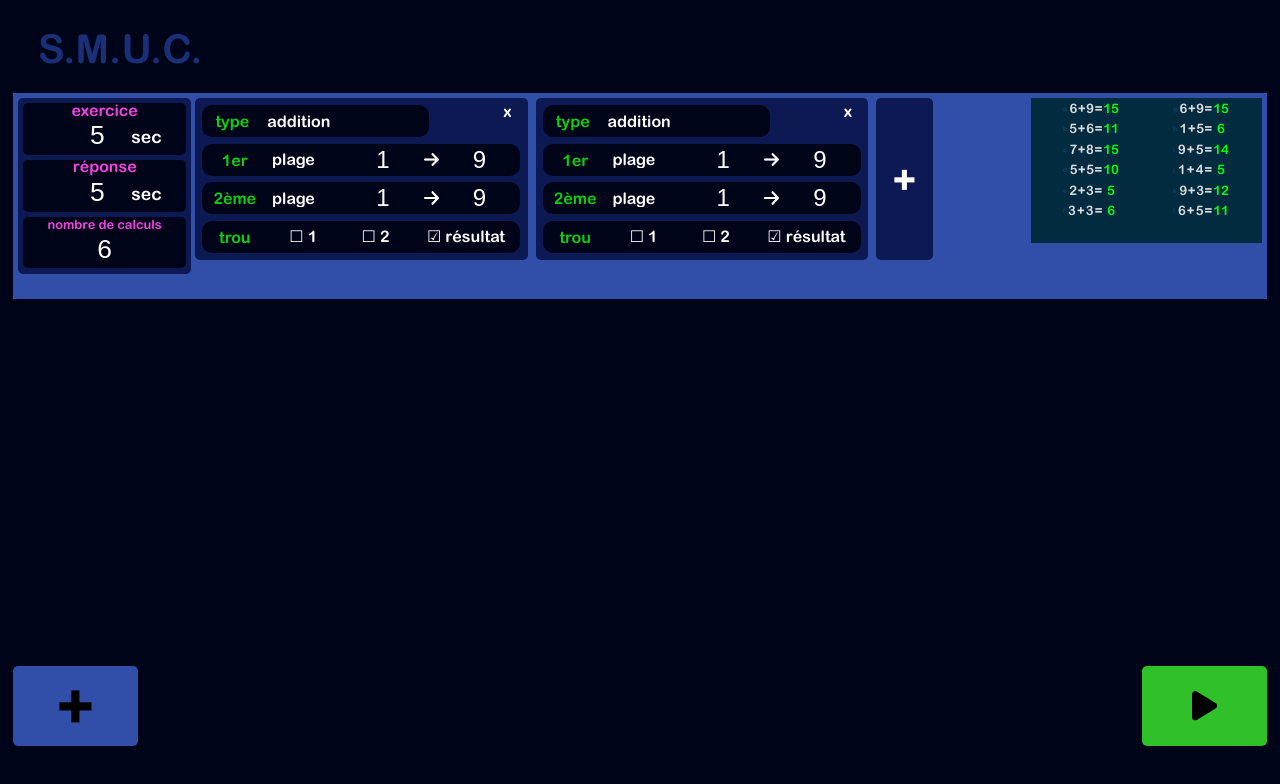
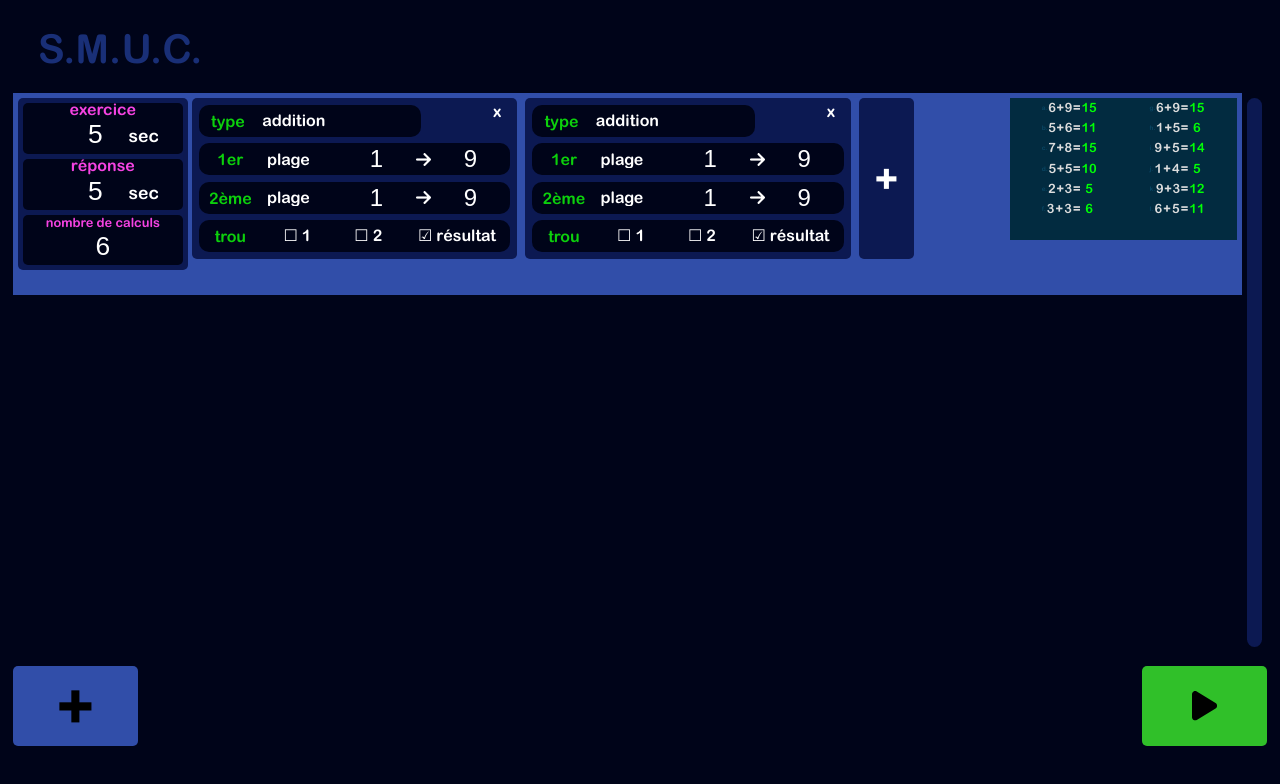
Before and after one commit to RemiGirard/calculs, a React (Vite) app: page / in a window 1280 px wide. Shown: the top 784 px of the page. Built offline with nearby package versions, Linux system fonts and the light colour scheme.

Commit message:
feat(generateExercices): scrollbar

```diff
--- a/src/Calcul.tsx
+++ b/src/Calcul.tsx
@@ -6,7 +6,7 @@ import Config from './routes/Config';
 import GenerateExercices from './routes/GenerateExercices';
 import Game from './routes/Game';
 import GameOver from './routes/GameOver';
-import { PageName, ConfigInterface, ExerciceConfig } from './routes/GenerateExercice.types';
+import { PageName, ConfigInterface, ExerciceConfig } from './routes/ExerciceConfig.types';
 import { Exercice } from './routes/Exercice.type';
 import dictionary from './dictionary.json';
 
@@ -23,35 +23,9 @@ const Calcul = () => {
     displayLetterId: true,
   });
 
-  const defaultExercice: ExerciceConfig = {
-    questionTime: isDevEnv ? 5 : 180,
-    answerTime: isDevEnv ? 5 : 60,
-    equationCount: 6,
-    columns: [{
-      type: 'addition',
-      1: {
-        type: 'range',
-        min: 1,
-        max: 9,
-      },
-      2: {
-        type: 'range',
-        min: 1,
-        max: 9,
-      },
-      answer: {
-        1: false,
-        2: false,
-        result: true,
-      }
-    }],
-  };
+  const [exercices, setExercices] = useState<Exercice[]>([]);
+  const numberOfCalcul = exercices.reduce((acc, exercice) => acc + exercice.columns[0].length, 0);
 
-  const [sessionConfig, setSessionConfig] = useState<ExerciceConfig[]>([defaultExercice]);
-
-  const [exercices, setExercices] = useState<Exercice[]>([]);
-
-  const numberOfCalcul = exercices.reduce((acc, exercice) => acc + exercice.columns[0].length, 0);
   return (
     <Switch expression={currState}>
       <Case value={'config'}>
@@ -68,8 +42,6 @@ const Calcul = () => {
         <GenerateExercices
           title={dictionary.titles.generateExercices}
           {...{
-            sessionConfig,
-            setSessionConfig,
             setGameStarted,
             setExercices,
             config,
--- a/src/components/molecules/inputs/ColumnInput.tsx
+++ b/src/components/molecules/inputs/ColumnInput.tsx
@@ -1,7 +1,7 @@
 import { useRef, useState } from "react";
 import { ColumnInputWrapper } from "./ColumnInput.style";
 import { Case, Switch } from "../../../utils/Switch";
-import { NumberTypes } from "../../../routes/GenerateExercice.types";
+import { NumberTypes } from "../../../routes/ExerciceConfig.types";
 import Arrow from '../../../assets/arrow.png';
 import dictionaryTyped from '../../../dictionary.json';
 
--- a/src/hooks/useGenerator.tsx
+++ b/src/hooks/useGenerator.tsx
@@ -1,7 +1,7 @@
 import { useReducer } from "react";
 
 import { Column, EquationInterface, Exercice, ModuloResult } from "../routes/Exercice.type";
-import { ColumnConfig, ExerciceConfig, NumberConfig } from "../routes/GenerateExercice.types";
+import { ColumnConfig, ExerciceConfig, NumberConfig } from "../routes/ExerciceConfig.types";
 import { getRandomItemOfArray, shuffleArray } from "../utils/utils";
 
 export const mathFunctions = {
--- /dev/null
+++ b/src/routes/ExerciceConfig.types.ts
@@ -0,0 +1,63 @@
+import { Exercice } from "./Exercice.type";
+
+export type PageName = 'config'|'generateExercices'|'started'|'finish';
+
+export type MinMax = {min: number, max: number}
+
+export const calcTypes = [
+  "addition",
+  "positiveSoustraction",
+  "multiplication",
+  "division",
+  "intDivision",
+  "modulo",
+] as const;
+
+export type CalcType = typeof calcTypes[number];
+
+export const NumberTypes = [
+  'fix',
+  'range',
+  'rangeTens',
+];
+
+export type NumberType = typeof NumberTypes[number];
+
+export type Field = {
+  name: string,
+  field: 'groups'|'calcType'|'number'|'select'|'time',
+  choices?: any[]
+  default?: any,
+}
+
+export type Columns = Field[]
+
+export interface ConfigInterface {
+  displayLetterId: boolean,
+}
+
+export interface NumberConfig {
+  type: NumberType,
+  min?: number,
+  max?: number,
+  fix?: number,
+}
+
+export interface ColumnConfig {
+  type: CalcType,
+  1: NumberConfig,
+  2: NumberConfig,
+  answer: {
+    1: boolean,
+    2: boolean,
+    result: boolean,
+  },
+}
+
+export interface ExerciceConfig {
+  questionTime: number,
+  answerTime: number,
+  equationCount: number,
+  columns: ColumnConfig[],
+  equations?: Exercice[],
+}
--- a/src/routes/GenerateExercices.style.tsx
+++ b/src/routes/GenerateExercices.style.tsx
@@ -8,7 +8,15 @@ export const GenerateExercicesWrapper = styled.div`
   font-family: 'arial-rounded-mt-bold';
 `;
 
-export const Title = styled.div`
+export const TopBar = styled.div`
+  width: 98%;
+  height: 10%;
+  margin: 1%;
+  margin-top: 0%;
+`;
+
+export const Title = styled.div<{$titleLength: number}>`
+  width: ${props => props.$titleLength*1.6}%;
   color: ${colors.blueShades[3]};
   font-size: 2.5em;
   padding: 2%;
--- a/src/routes/GenerateExercices.tsx
+++ b/src/routes/GenerateExercices.tsx
@@ -1,12 +1,19 @@
-import { useEffect, useState } from "react";
+import { useEffect, useRef, useState } from "react";
 
 import Input from "../components/molecules/inputs/Input";
 import ColumnInput from "../components/molecules/inputs/ColumnInput";
 import ColumnCloseCross from "../components/molecules/ColumnCloseCross";
 import BigActionButton from "../components/molecules/buttons/BigActionButton";
 import useGenerator from "../hooks/useGenerator";
-import { GenerateExercicesWrapper, Title, ColumnsConfigWrapper, ExerciceConfigWrapper, TimeConfigWrapper } from "./GenerateExercices.style";
-import { ExerciceConfig, calcTypes } from "./GenerateExercice.types";
+import {
+  GenerateExercicesWrapper,
+  Title,
+  ColumnsConfigWrapper,
+  ExerciceConfigWrapper,
+  TimeConfigWrapper,
+  TopBar,
+} from "./GenerateExercices.style";
+import { ExerciceConfig, calcTypes } from "./ExerciceConfig.types";
 import Play from '../assets/Play';
 import Save from '../assets/Save';
 import Trash from '../assets/Trash';
@@ -70,7 +77,11 @@ const GenerateExercices = ({title, setGameStarted, setExercices, config}: any) =
 
   useEffect(() => {
     sessionConfig.forEach((exerciceConfig, index) => {
-      generatorRequest({type: 'generate exercice', exerciceIndex: index, exerciceConfig: exerciceConfig});
+      generatorRequest({
+        type: 'generate exercice',
+        exerciceIndex: index,
+        exerciceConfig: exerciceConfig,
+      });
     });
   }, [sessionConfig]);
 
@@ -135,49 +146,114 @@ const GenerateExercices = ({title, setGameStarted, setExercices, config}: any) =
     return () => window.removeEventListener("resize", handleResize);
   },[])
 
+  // handle scroll bar, too complicated for just a scroll bar ?
+  const [exercicesWindowWidth, setExercicesWindowWidth] = useState(0);
+  const exercicesWindowRef = useRef<HTMLDivElement>(null);
+  useEffect(() => {
+    exercicesWindowRef.current
+    ? setExercicesWindowWidth(exercicesWindowRef.current?.offsetHeight)
+    : 0
+  ;
+  }, [exercicesWindowRef, exercices]);
+
+  const [exercicesWidth, setExercicesWidth] = useState(0);
+  const exercicesRef = useRef<HTMLDivElement>(null);
+  useEffect(() => {
+    exercicesRef.current
+    ? setExercicesWidth(exercicesRef.current?.scrollHeight)
+    : 0
+  ;
+  }, [exercicesRef, exercices]);
+
+  const [scrollExercices, setScrollExercices] = useState<number>(0);
+
+  const scrollEvent = (e: any) => {
+    const target = e.target as HTMLTextAreaElement;
+    setScrollExercices(target.scrollTop);
+  }
 
   return (<GenerateExercicesWrapper>
-      <div style={{width: '98%', height: '10%', margin:'1%', marginTop: '0%'}}>
-        <Title style={{width: (title.length*1.6).toString() +  '%'}}>
+      <TopBar>
+        <Title $titleLength={title.length}>
           {title}
         </Title>
-      </div>
-      <div style={{width: '98%', margin: '1%', overflow: 'scroll', height: '70%'}}>
+      </TopBar>
+      <div ref={exercicesWindowRef} style={{width: '98%', margin: '1%', overflow: 'scroll', height: '70%', display: 'flex', flexDirection: 'row'}}>
+        <div ref={exercicesRef} onScroll={scrollEvent} style={{width: '98%', height: '98%', overflow: 'scroll'}}>
           {sessionConfig.map((exercice: ExerciceConfig, exerciceIndex: number) => {
             const numberOfTimeInput = 3;
             const heightOfTimeInput = (97/numberOfTimeInput)*0.97+'%';
             return (<ExerciceConfigWrapper key={exerciceIndex} $iseven={exerciceIndex % 2 === 0}>
-            <div style={{width: '15%', height: '100%', marginRight: '0.3%', display: 'flex', flexDirection: 'column'}}>
+              <div style={{
+                width: '15%',
+                height: '100%',
+                marginRight: '0.3%',
+                display: 'flex',
+                flexDirection: 'column',
+              }}>
                 <TimeConfigWrapper> {/* times and number */}
                   <Input
                     label={dictionary.fields.questionTime}
                     value={exercice.questionTime}
-                  setValue={(newValue: string) => {updateExercice({exerciceIndex, keyToChange: 'questionTime', newValue})}}
+                    setValue={(newValue: string) => {updateExercice({
+                      exerciceIndex,
+                      keyToChange: 'questionTime',
+                      newValue,
+                    })}}
                     unit='sec'
                     style={{height: heightOfTimeInput}}
                   />
                   <Input
                     label={dictionary.fields.answerTime}
                     value={exercice.answerTime}
-                  setValue={(newValue: string) => {updateExercice({exerciceIndex, keyToChange: 'answerTime', newValue})}}
+                    setValue={(newValue: string) => {updateExercice({
+                      exerciceIndex,
+                      keyToChange: 'answerTime',
+                      newValue,
+                    })}}
                     unit='sec'
                     style={{height: heightOfTimeInput}}
                   />
                   <Input
                     label={dictionary.fields.calcNumber}
                     value={exercice.equationCount}
-                  setValue={(newValue: string) => {updateExercice({exerciceIndex, keyToChange: 'equationCount', newValue: Number(newValue)})}}
+                    setValue={(newValue: string) => {updateExercice({
+                      exerciceIndex,
+                      keyToChange: 'equationCount',
+                      newValue: Number(newValue),
+                    })}}
                     style={{height: heightOfTimeInput}}
                   />
                 </TimeConfigWrapper>
-              <div style={{ height: '9%', paddingTop: '1.5%', display: 'flex', flexDirection: 'row', justifyContent: 'space-around', alignContent: 'center'}}>
+                <div style={{
+                  height: '9%',
+                  paddingTop: '1.5%',
+                  display: 'flex',
+                  flexDirection: 'row',
+                  justifyContent: 'space-around',
+                  alignContent: 'center',
+                }}>
                   <div
-                  style={{width: '12%', display: 'flex', flexDirection: 'row', justifyContent: 'center', alignContent: 'center', visibility: 'hidden'}}
+                    style={{
+                      width: '12%',
+                      display: 'flex',
+                      flexDirection: 'row',
+                      justifyContent: 'center',
+                      alignContent: 'center',
+                      visibility: 'hidden',
+                    }}
                   >
                     {<Save />}
                   </div>
                   <div
-                  style={{width: '12%', display: 'flex', flexDirection: 'row', justifyContent: 'center', alignContent: 'center', visibility: sessionConfig.length > 1 ? 'visible': 'hidden'}}
+                    style={{
+                      width: '12%',
+                      display: 'flex',
+                      flexDirection: 'row',
+                      justifyContent: 'center',
+                      alignContent: 'center',
+                      visibility: sessionConfig.length > 1 ? 'visible': 'hidden',
+                    }}
                     onClick={() => {sessionConfig.length > 1 ? removeExercice(exerciceIndex) : null}}
                   >
                     <Trash />
@@ -232,6 +308,11 @@ const GenerateExercices = ({title, setGameStarted, setExercices, config}: any) =
             </ExerciceConfigWrapper>);
           })}
         </div>
+        <div style={{width: '2%', height: '98%', display: 'flex', flexDirection: 'column', alignItems: 'center', paddingTop: '5px', paddingBottom: '5px'}}>
+          <div style={{height: (scrollExercices/exercicesWidth)*99+'%', width: '100%'}}></div>
+            <div style={{backgroundColor: colors.blueShades[2], borderRadius: '35px', width: '60%', height: ((exercicesWindowWidth/exercicesWidth)*99).toString()+'%'}} />
+        </div>
+      </div>
       <div style={{margin: '1%', width: '98%', height: '10%', display: 'flex', flexDirection: 'row', justifyContent: 'space-between'}}>
         <BigActionButton
           color={colors.blueShades[4]}
```
Also changed, not shown: src/routes/Exercice.type.tsx (+2 -11 lines), 2 other files (tests, documents, lock files or other folders). Lines whose indentation alone changed are shown as unchanged.
